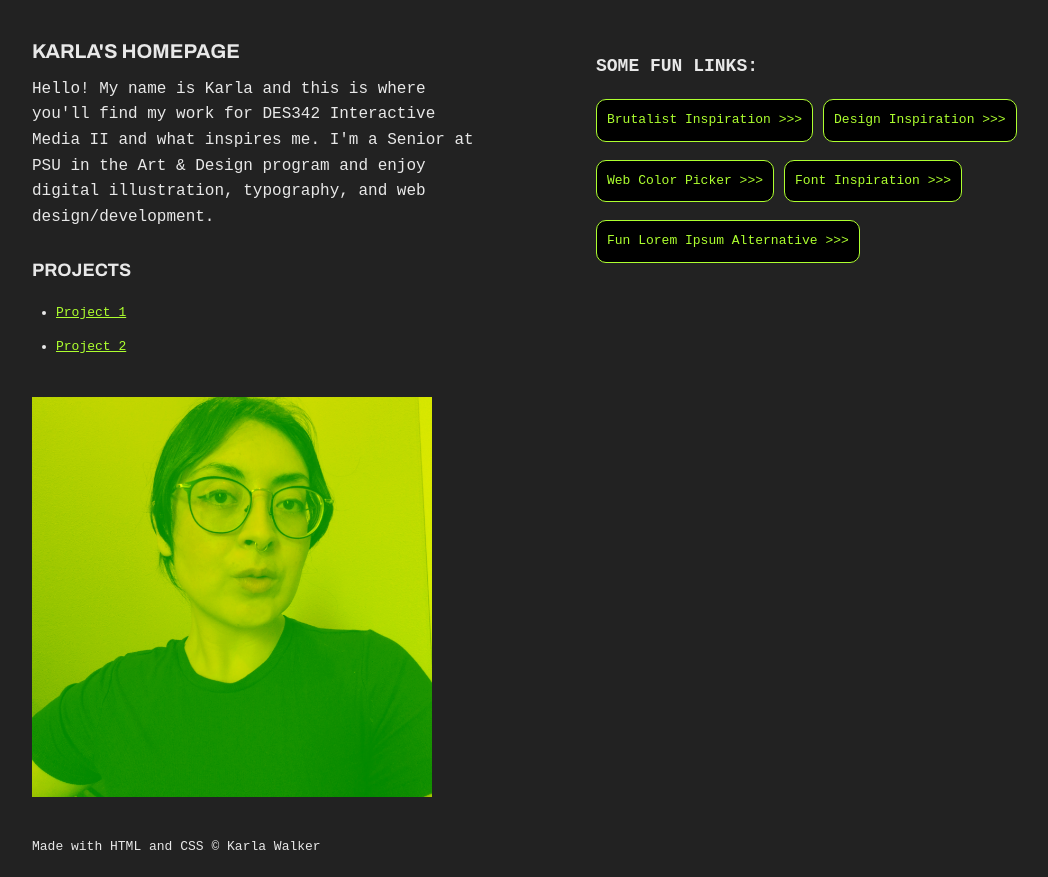
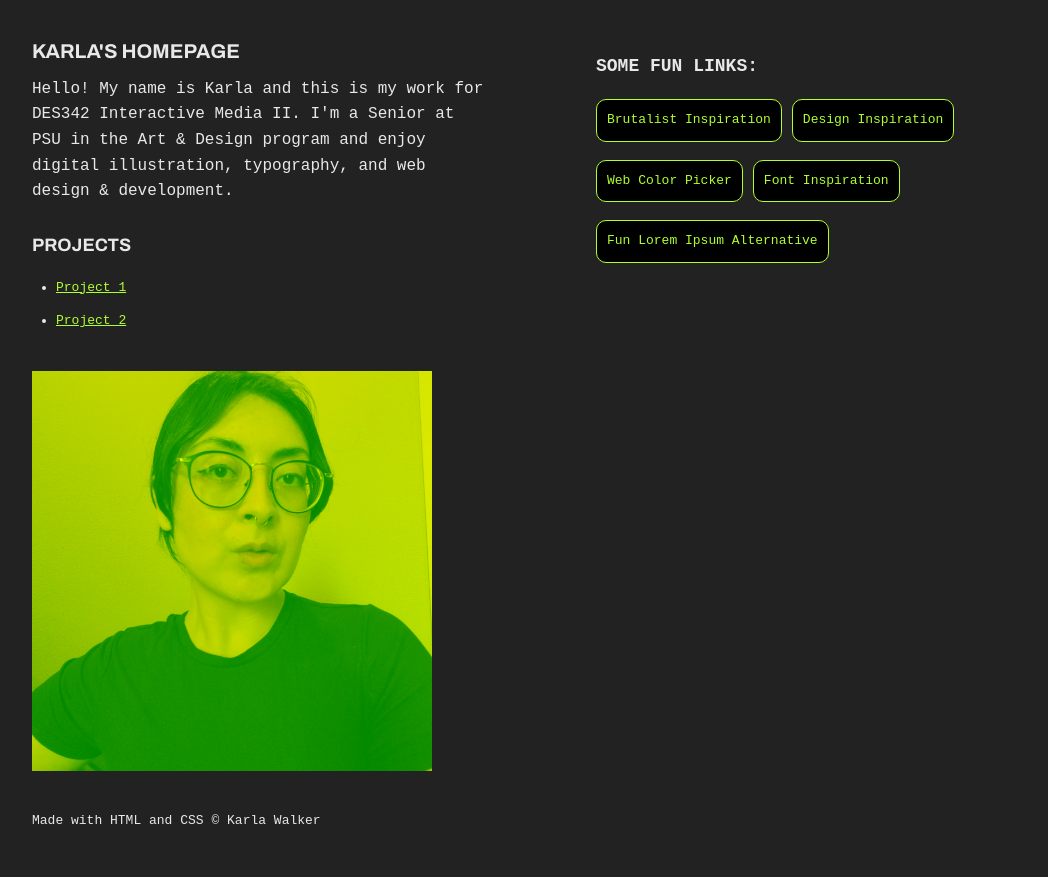
Before and after one commit to karla-codes/karla-codes.github.io, a plain HTML site: page index.html in a window 1280 px wide. Shown: the whole page, without its empty margins (96-1144 px from the left). After the commit the page ends 851 px from the top, so only its background shows below. Drawn offline with Linux system fonts and the light colour scheme.

Commit message:
Updated links

```diff
--- a/index.html
+++ b/index.html
@@ -12,10 +12,9 @@
 				<h1>Karla's Homepage</h1>
 				<div class="intro">
 					<p>
-            Hello! My name is Karla and this is where you'll find my work for
-            DES342 Interactive Media II and what inspires me. I'm a Senior at
-            PSU in the Art & Design program and enjoy digital illustration,
-            typography, and web design/development.
+						Hello! My name is Karla and this is my work for DES342 Interactive
+						Media II. I'm a Senior at PSU in the Art & Design program and enjoy
+						digital illustration, typography, and web design & development.
 					</p>
 				</div>
 				<nav>
@@ -23,9 +22,7 @@
 					<ul>
 						<li><a href="project-1/silkmoth.html">Project 1</a></li>
 						<li>
-              <a href="https://karla-codes.github.io/des342-threejs/"
-                >Project 2</a
-              >
+							<a href="https://cbapt-des342.netlify.app/">Project 2</a>
 						</li>
 					</ul>
 				</nav>
@@ -37,19 +34,25 @@
 				<div class="list">
 					<h2>Some fun links:</h2>
 					<ul>
-            <a href="https://brutalistwebsites.com/"
-              ><li>Brutalist Inspiration >>></li></a
+						<li>
+							<a href="https://brutalistwebsites.com/">Brutalist Inspiration</a>
+						</li>
+						<li>
+							<a href="https://www.itsnicethat.com/">Design Inspiration</a>
+						</li>
+						<li>
+							<a href="https://arantius.github.io/web-color-wheel/"
+								>Web Color Picker</a
 							>
-            <a href="https://www.itsnicethat.com/"
-              ><li>Design Inspiration >>></li></a
+						</li>
+						<li>
+							<a href="https://fontsinuse.com/">Font Inspiration</a>
+						</li>
+						<li>
+							<a href="https://cupcakeipsum.com/"
+								>Fun Lorem Ipsum Alternative</a
 							>
-            <a href="https://arantius.github.io/web-color-wheel/"
-              ><li>Web Color Picker >>></li></a
-            >
-            <a href="https://fontsinuse.com/"><li>Font Inspiration >>></li></a>
-            <a href="https://cupcakeipsum.com/"
-              ><li>Fun Lorem Ipsum Alternative >>></li></a
-            >
+						</li>
 					</ul>
 				</div>
 			</main>
```
Lines whose indentation alone changed are shown as unchanged.
